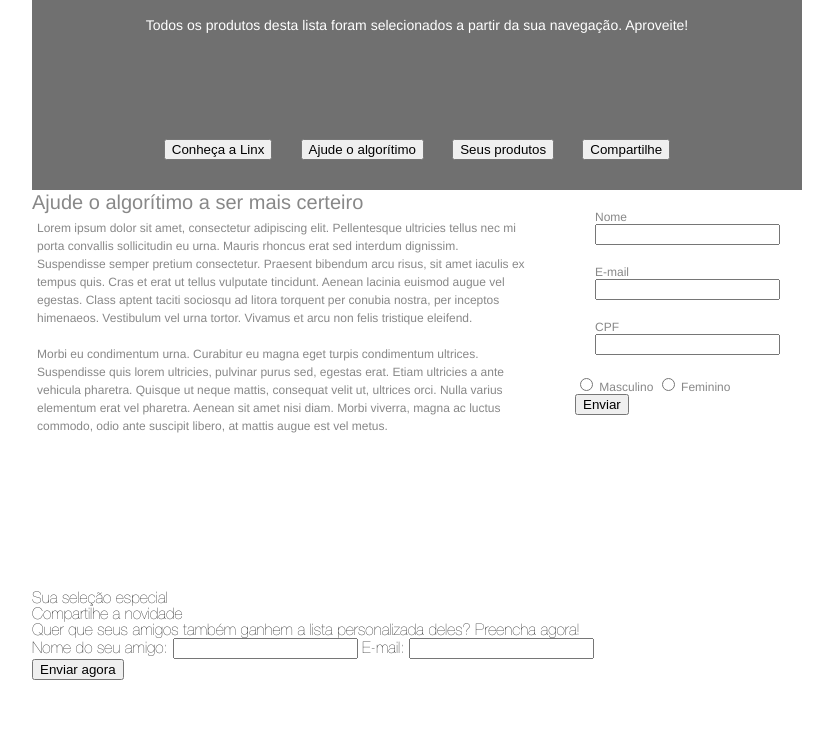
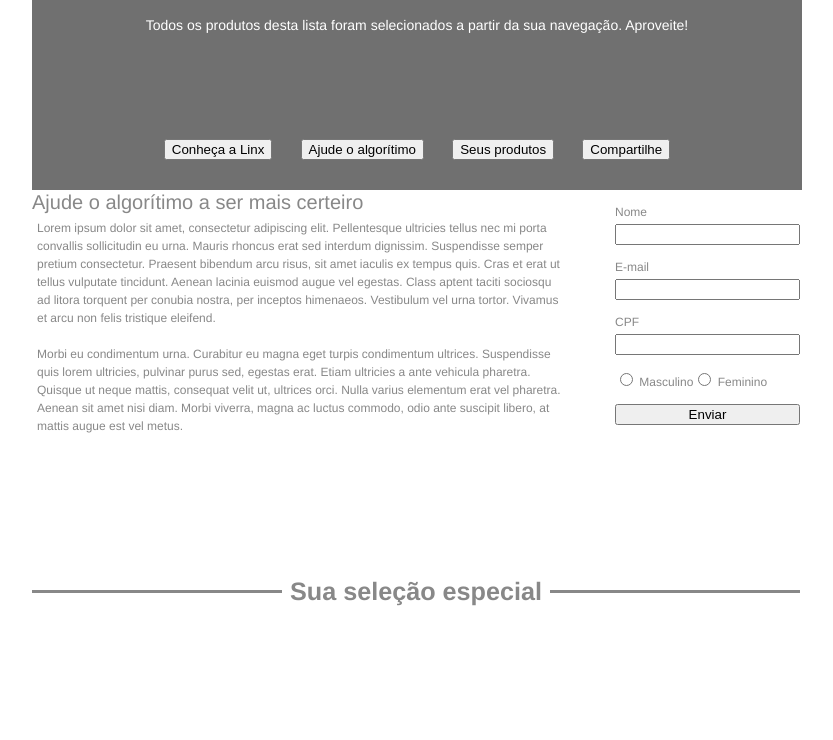
Before and after one commit to danielvdg/ProjetoLinX, a plain HTML site: page index.html in a window 1280 px wide. Shown: the part 212-952 px from the top of the page, without its empty margins (224-1057 px from the left). Before the commit the page ends 892 px from the top, so only its background shows below. Drawn offline with Linux system fonts and the light colour scheme.

Commit message:
adicionando estruturação da Sua Seleção e Compatilhe a Novidade

```diff
--- a/css/listaProdutosEstilo.css
+++ b/css/listaProdutosEstilo.css
@@ -5,7 +5,6 @@
 body {
   font-family: "HelveticaNeue";
   margin: 0 20%;
-
 }
 .cabecalhoContainer {
   width: 100%;
@@ -79,12 +78,12 @@ body {
   width: 100%;
   height: 400px;
 }
-.formTitle{
-    text-align: left;
-font: normal normal normal 20px/24px Helvetica Neue;
-letter-spacing: 0px;
-color: #888888;
-opacity: 1;
+.formTitle {
+  text-align: left;
+  font: normal normal normal 20px/24px Helvetica Neue;
+  letter-spacing: 0px;
+  color: #888888;
+  opacity: 1;
 }
 .formText {
   display: flex;
@@ -99,21 +98,164 @@ opacity: 1;
 
 .formInformationContainer {
   display: flex;
+  width: 100%;
+  height: 400px;
   flex-direction: column;
   justify-content: space-between;
-  align-items: center;
 
   font: normal normal normal 12px/14px Helvetica Neue;
   letter-spacing: 0px;
   color: #888888;
   opacity: 1;
+}
+
+.informationPerson {
+  display: flex;
+  width: 100%;
+  margin-top: 15px;
+  flex-direction: column;
+  justify-content: center;
+}
+#name {
+  margin-top: 5px;
+}
+#email {
+  margin-top: 5px;
+}
+#cpf {
+  margin-top: 5px;
+}
+
+.informationPersonRadio {
+  display: flex;
+  width: 100%;
+  margin-top: 15px;
+  justify-content: flex-start;
+}
+.informationPersonSubmit {
+  display: flex;
+  margin-top: 15px;
+  width: 100%;
+  justify-content: center;
+}
+.listOfProductContainer{
+  width: 100%;
+  height: 400px;
+}
+.listOfProductTitle {
+  width: 100%;
+  border: 0;
+  border-top: 3px solid #888888;
+  height: 1px;
+  overflow: visible;
+  padding: 0;
+
+  text-align: center;
+  font: normal normal bold 18px/16px Helvetica Neue;
+  letter-spacing: 0px;
+  color: #888888;
+  opacity: 1;
+}
+
+.listOfProductTitle:after {
+  content: "Sua seleção especial";
+  display: inline-block;
+  position: relative;
+  top: -0.4em;
+  font-size: 1.4em;
+  padding: 0 0.3em;
+  background: white;
+}
+
+.shareContainer{
+  display: grid;
+  grid-template-areas:
+  'sharTitle'
+  'sharSub'
+  'shareForm'
+  'shareBtn'
+  ;
+  grid-template-columns:1,auto;
+  grid-template-rows: repeat(4,auto);
+  grid-gap:20px;
+
+
+}
+.shareTitle{
+  grid-area:sharTitle;
+  grid-row: 1;
+  grid-column: 1/ 4;
+
+  width: 100%;
+  border: 0;
+  border-top: 3px solid #888888;
+  height: 1px;
+  overflow: visible;
+  padding: 0;
+
+  text-align: center;
+  font: normal normal bold 18px/16px Helvetica Neue;
+  letter-spacing: 0px;
+  color: #888888;
+  opacity: 1;
+}
+.shareTitle:after{
+  grid-area:sharTitle;
+  content: "Compartilhe a novidade";
+  display: inline-block;
+  position: relative;
+  top: -0.4em;
+  font-size: 1.4em;
+  padding: 0 0.3em;
+  background: white;
+}
+.shareSubtitle{
+  grid-area:sharSub;
+  grid-row: 2;
+
+  grid-column: 1/ 4;
+  text-align: center;
+font: normal normal normal 14px/16px Helvetica Neue;
+letter-spacing: 0px;
+color: #888888;
+}
+.shareFormContainer{
+  display: flex;
+  justify-content: space-around;
+
+
+  grid-area:sharForm;
+  grid-row: 3;
+  grid-column: 1/ 4;
+}
+.shareForm{
+  display: flex;
+  flex-direction: column;
+  width: 100%;
+
+
+}
+#emailFriend{
+
+  width: 300px;
+  height: 30px;
+
+}
+#nameFriend{
+  width: 300px;
+  height: 30px;
 
 }
 
-.informationPerson{
+.shareBtn{
+  grid-area:sharBtn;
+  grid-row: 4;
+  grid-column: 1/ 4;
   display: flex;
-  flex-direction: column;
   justify-content: center;
-  margin: 20px;
-
+  width: 100%;
 }
+#shareBtnSubmit{
+  width: 300px;
+  height: 30px;
+}
--- a/index.html
+++ b/index.html
@@ -62,34 +62,48 @@
             <input type="text" id="cpf" />
           </div>
           <div class="informationPersonRadio">
+            <div>
               <input type="radio" name="genre" id="male" />
               <label for="genre">Masculino</label>
+
+            </div>
+            <div>
               <input type="radio" name="genre" id="female" />
               <label for="genre">Feminino</label>
+
             </div>
-          <div class="informationPersonSubmit">
-            <button>Enviar</button>
+          </div>
+          <div class="informationPersonSubmitContainer">
+            <button class="informationPersonSubmit">Enviar</button>
           </div>
         </form>
       </div>
     </section>
     <section class="listOfProductContainer">
-      <h1>Sua seleção especial</h1>
+      <h1 class="listOfProductTitle"></h1><br><br>
       <div class="card"></div>
     </section>
     <section class="shareContainer">
-      <h1>Compartilhe a novidade</h1>
-      <h2>
+      <h1 class="shareTitle"></h1>
+      <h2 class="shareSubtitle">
         Quer que seus amigos também ganhem a lista personalizada deles? Preencha
         agora!
       </h2>
-      <div>
-        <label for="nameFriend">Nome do seu amigo:</label>
+      <div class="shareFormContainer">
+        <div class="shareForm">
+          <label for="nameFriend">Nome do seu amigo:</label><br>
           <input type="text" id="nameFriend" />
-        <label for="emailfriend">E-mail:</label>
+
+        </div>
+        <div class="shareForm">
+          <label for="emailfriend">E-mail:</label><br>
           <input type="email" id="emailFriend" />
+
         </div>
-      <button>Enviar agora</button>
+      </div>
+      <div class="shareBtn">
+        <button id="shareBtnSubmit">Enviar agora</button>
+      </div>
     </section>
   </body>
 </html>
```
Lines whose indentation alone changed are shown as unchanged.
